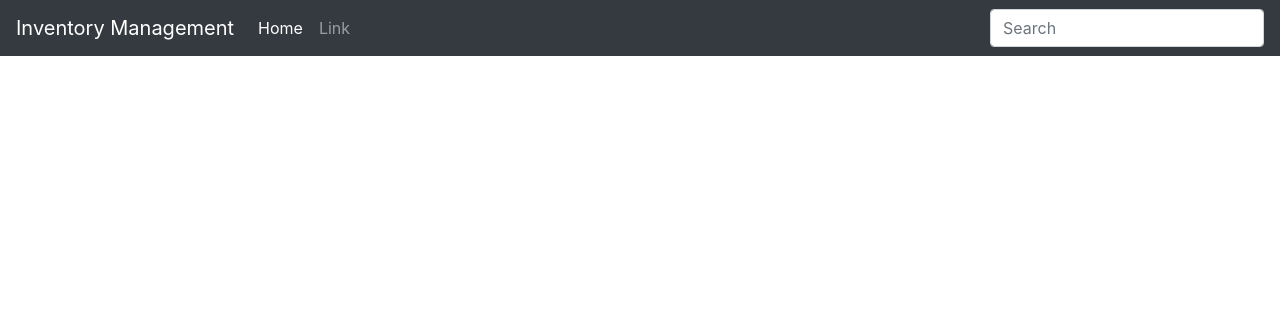
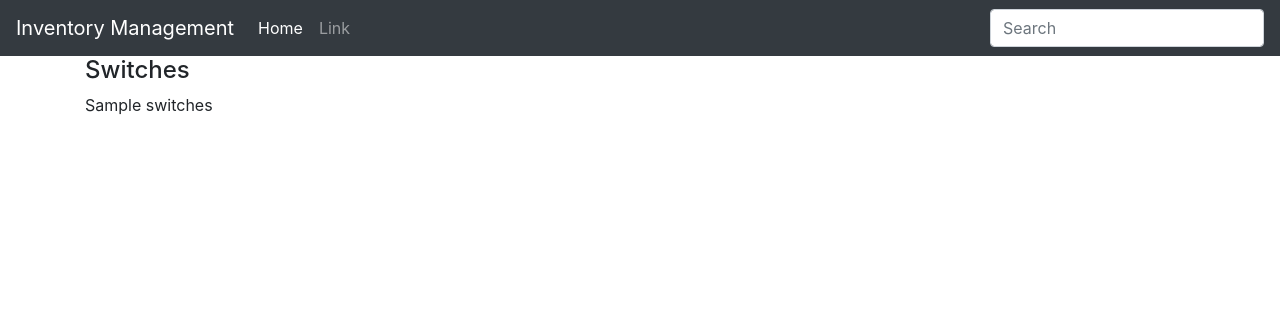
Before and after one commit to ea777/stock, a Django app: template stockmgt/stock/templates/display_switch.html in a window 1280 px wide. Shown: the top 316 px of the page. Run offline with Django 3.2, Linux system fonts and the light colour scheme; the template is opened without the code that fills it: most values are stand-ins (such as "Sample title", 1, 10 or a date in 2020); parts of the project's set-up code (start-up, migrations or seed data) failed here and were passed over; some libraries are stand-ins or nearby versions.

Commit message:
updated display_switch.html

```diff
--- a/stockmgt/stock/templates/display_switch.html
+++ b/stockmgt/stock/templates/display_switch.html
@@ -2,5 +2,7 @@
 
 {%block content%}
 
+    <h4>Switches</h4>
+    {{response.switches}}
 
 {% endblock %}
```
